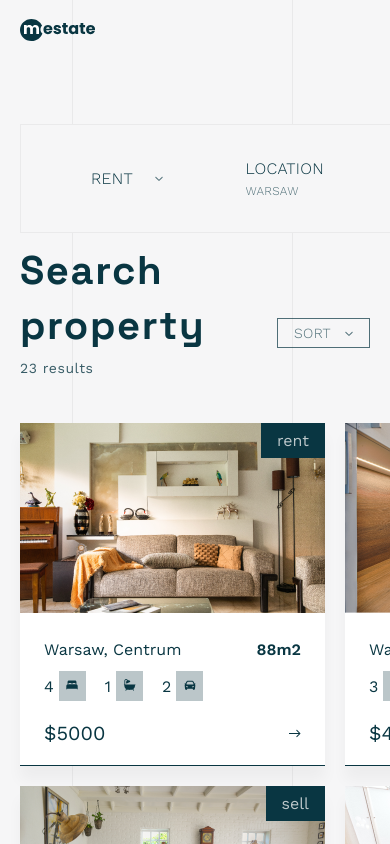
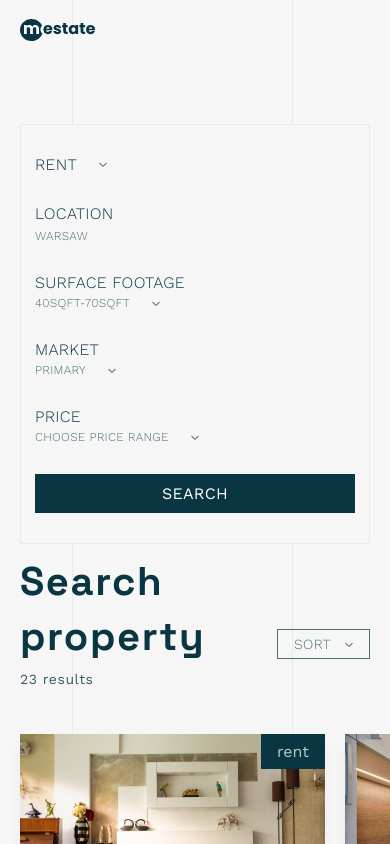
Before and after one commit to OlaHeklaDesign/meastate, a React (Create React App) app: page /search in a window 390 px wide. Shown: the top 844 px of the page. Built offline with nearby package versions, Linux system fonts and the light colour scheme.

Commit message:
SearchBar responsivness

```diff
--- a/src/Components/SearchBar/SearchBar.css
+++ b/src/Components/SearchBar/SearchBar.css
@@ -1,5 +1,5 @@
 .searchbar {
-  width: 1292px;
+  max-width: 1292px;
   margin: 0 auto;
   display: flex;
   align-items: center;
@@ -95,6 +95,7 @@
   background: #F6F6F7;
   border: 1px solid #093642;
   padding: 6px 16px;
+  z-index: 5;
 }
 
 .searchbar ul li {
@@ -136,7 +137,7 @@
 }
 
 .searchbar-container {
-  width: 1292px;
+  max-width: 1292px;
   margin: 0 auto;
 }
 
@@ -151,3 +152,35 @@
 .searchbar-surface-container {
   width: 150px;
 }
+
+@media only screen and (max-width: 1240px)  {
+  .searchbar {
+    padding: 30px 14px;
+  }
+}
+
+@media only screen and (max-width: 998px)  {
+  .searchbar {
+    display: grid;
+    grid-template-columns: 1fr 1fr 1fr;
+    row-gap: 30px;
+  }
+}
+
+@media only screen and (max-width: 642px)  {
+  .searchbar {
+    grid-template-columns: 0.7fr 1fr 1fr;
+  }
+}
+
+@media only screen and (max-width: 596px)  {
+  .searchbar {
+    grid-template-columns: 1fr 1fr;
+  }
+}
+
+@media only screen and (max-width: 450px)  {
+  .searchbar {
+    grid-template-columns: 1fr;
+  }
+}
```
